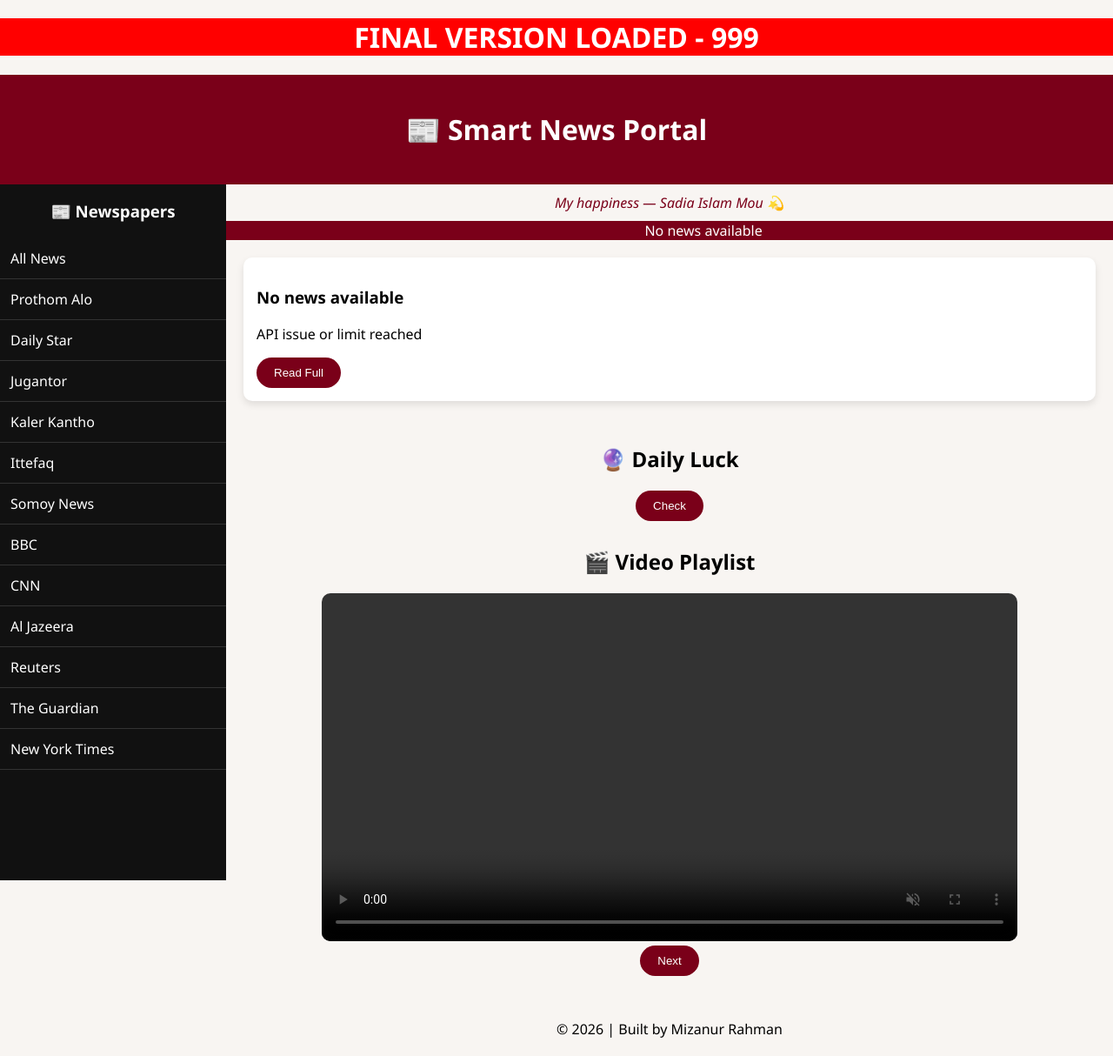
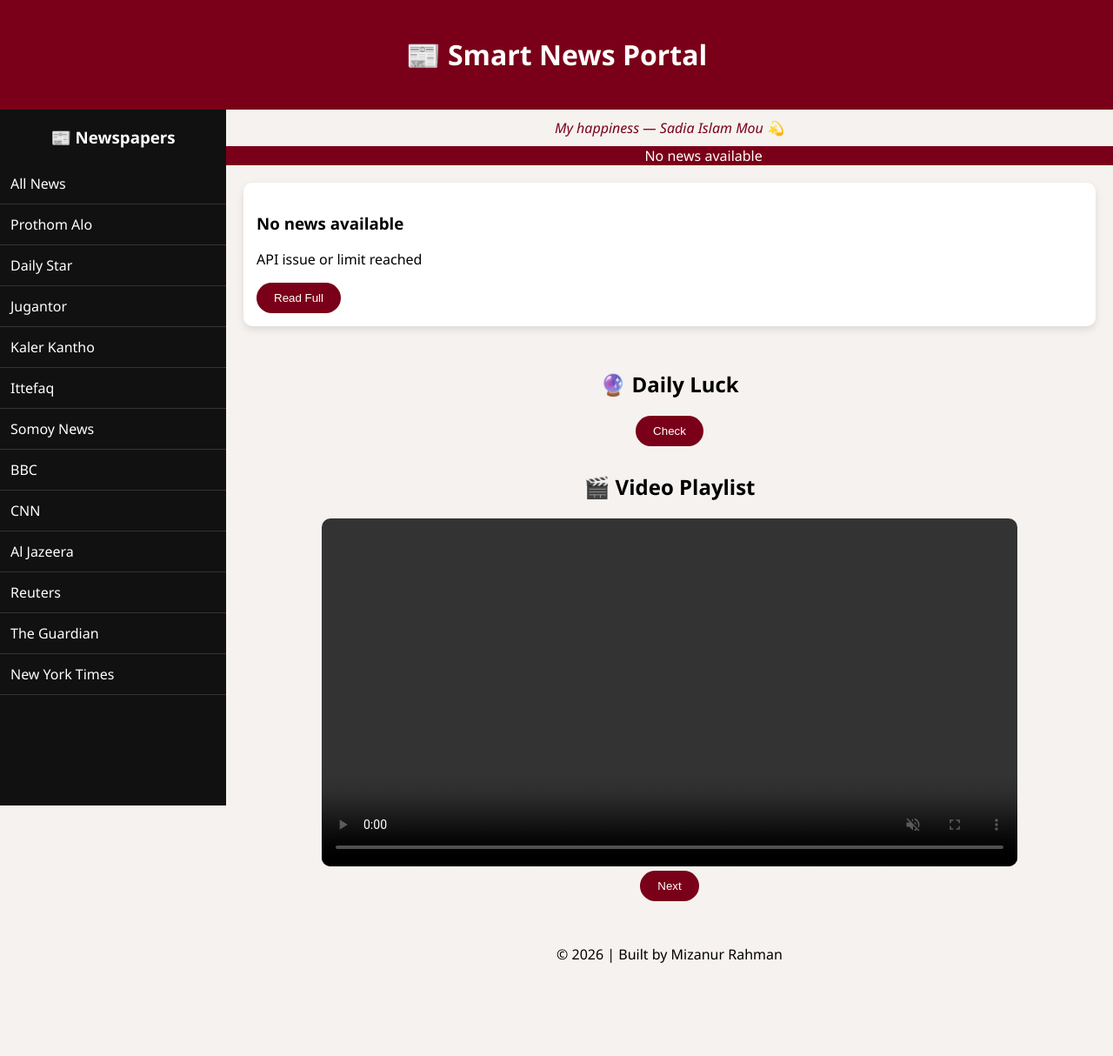
Before and after one commit to mizan918/news-ready-app, a Flask app: page / in a window 1280 px wide. Shown: the whole page at 87% size. After the commit the page ends 1107 px from the top, so only its background shows below. Run offline with Flask 3, Linux system fonts and the light colour scheme; data that the repository does not hold is empty.

Commit message:
Update index.html

```diff
--- a/news_ready_app/templates/index.html
+++ b/news_ready_app/templates/index.html
@@ -3,15 +3,13 @@
 <head>
 <title>Smart News Portal</title>
 <meta name="viewport" content="width=device-width, initial-scale=1">
-<h1 style="background:red;color:white;text-align:center;">
-FINAL VERSION LOADED - 999
-</h1>
+
 <style>
 
 body {
     margin:0;
-    font-family:'Segoe UI';
-    background:#f8f5f2;
+    font-family:Segoe UI;
+    background:#f5f2ef;
 }
 
 /* HEADER */
@@ -90,7 +88,7 @@ header {
     100% { transform:translateX(-100%); }
 }
 
-/* NEWS */
+/* NEWS GRID */
 .container {
     display:grid;
     grid-template-columns:repeat(auto-fit,minmax(280px,1fr));
@@ -154,8 +152,9 @@ button {
 
 <div class="wrapper">
 
-<!-- SIDEBAR -->
+<!-- ✅ LEFT SIDEBAR (FIXED) -->
 <div class="sidebar">
+
 <h3>📰 Newspapers</h3>
 
 <a href="/">All News</a>
@@ -170,15 +169,15 @@ button {
 
 </div>
 
-<!-- MAIN -->
+<!-- ✅ RIGHT CONTENT -->
 <div class="main">
 
-<!-- LOVE -->
+<!-- ❤️ LOVE -->
 <div class="love-line">
 <span id="love-text"></span>
 </div>
 
-<!-- TICKER -->
+<!-- 🔥 TICKER -->
 <div class="ticker">
 <div class="ticker-move">
 {% for n in news %}
@@ -187,31 +186,39 @@ button {
 </div>
 </div>
 
-<!-- NEWS -->
+<!-- 📰 NEWS -->
 <div class="container">
 {% for n in news %}
 <div class="card">
+
 {% if n.image %}
 <img src="{{n.image}}">
 {% endif %}
+
 <h3>{{n.title}}</h3>
 <p>{{n.desc}}</p>
-<button onclick="window.open('{{n.link}}','_blank')">Read Full</button>
+
+<button onclick="window.open('{{n.link}}','_blank')">
+Read Full
+</button>
+
 </div>
 {% endfor %}
 </div>
 
-<!-- LUCK -->
+<!-- 🔮 LUCK -->
 <div class="luck-box">
 <h2>🔮 Daily Luck</h2>
 <button onclick="generateLuck()">Check</button>
 <p id="luck-text"></p>
 </div>
 
-<!-- VIDEO -->
+<!-- 🎬 VIDEO -->
 <div class="video-box">
 <h2>🎬 Video Playlist</h2>
+
 <video id="video-player" controls autoplay muted></video>
+
 <button onclick="nextVideo()">Next</button>
 </div>
 
@@ -244,7 +251,7 @@ const luckAnswers = [
 "Something great is forming."
 ];
 
-function generateLuck() {
+function generateLuck(){
     document.getElementById("luck-text").innerText =
     luckAnswers[Math.floor(Math.random()*luckAnswers.length)];
 }
```
